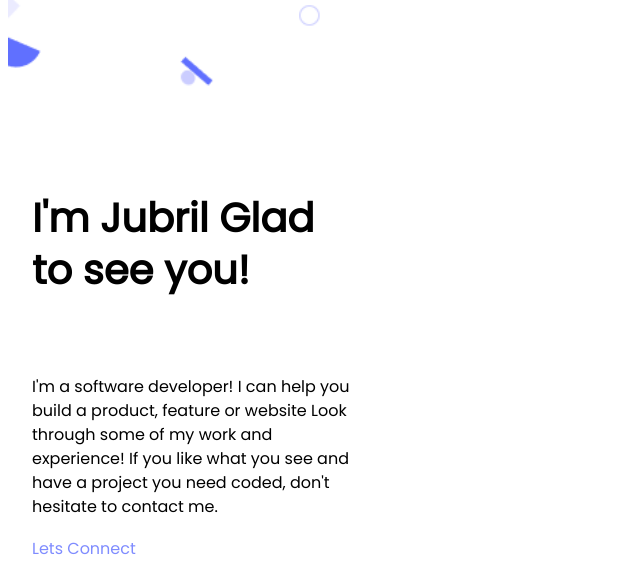
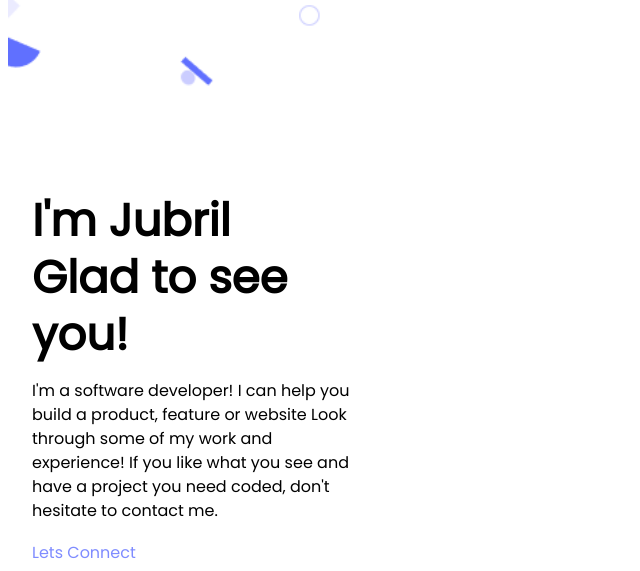
Before and after one commit to jbrime15/Portfolio-Mobile-Skeleton, a website: page index.html in a window 1280 px wide. Shown: the part 91-662 px from the top of the page, without its empty margins (0-640 px from the left). Drawn offline with Linux system fonts and the light colour scheme.

Commit message:
update css file

```diff
--- a/styles.css
+++ b/styles.css
@@ -38,11 +38,10 @@ body {
 .intro-header {
   height: 150px;
   width: 300px;
-  left: 24px;
   top: 114px;
   font-weight: bold;
-  font-size: 40px;
-  line-height: 52px;
+  font-size: 45px;
+  line-height: 57px;
 }
 
 .about-me {
```
